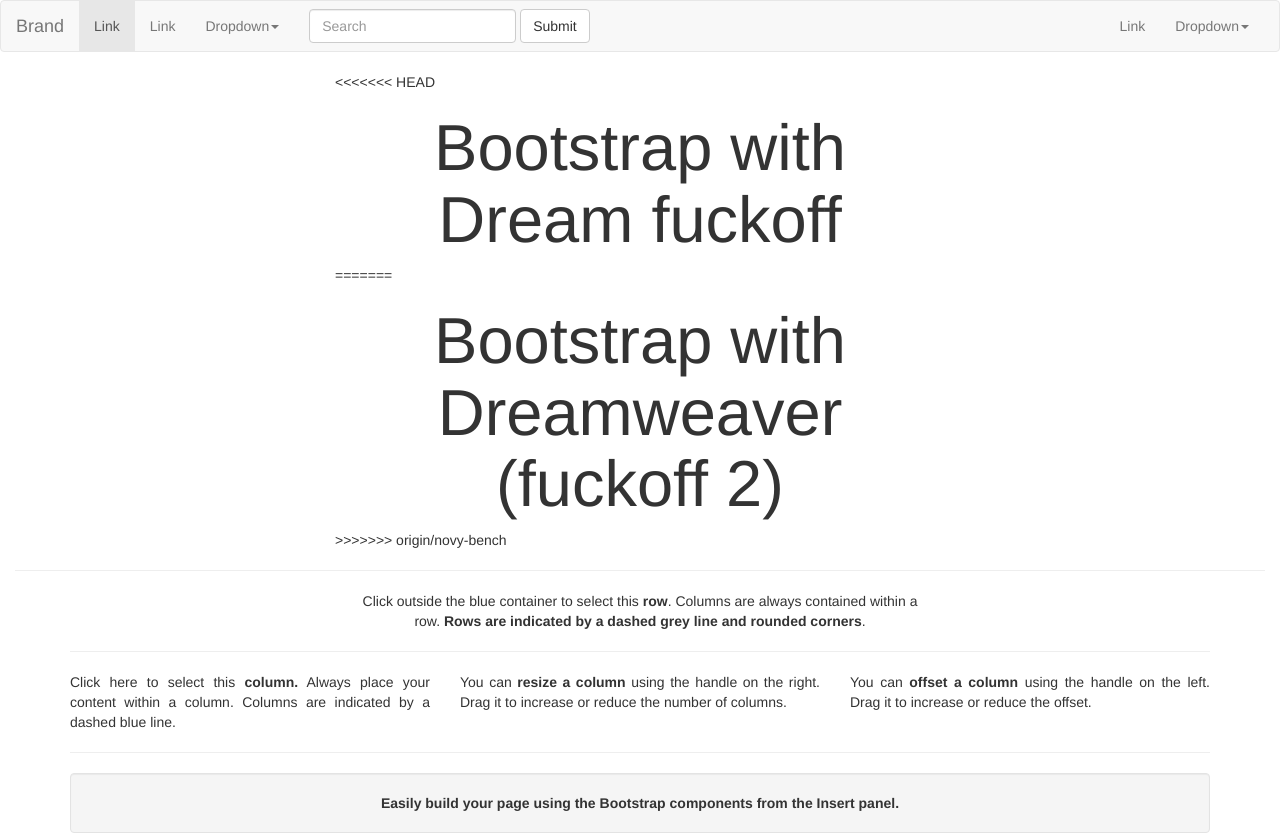
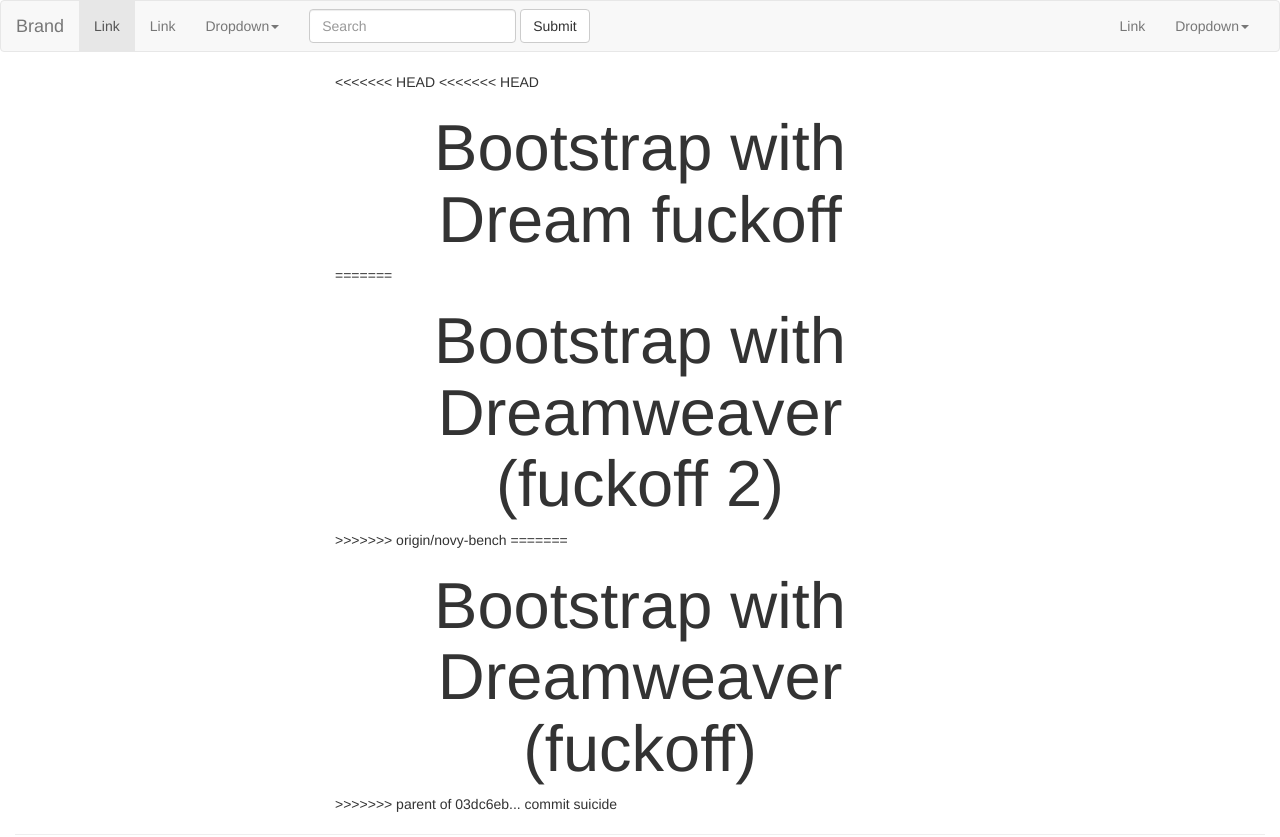
Before and after one commit to igniter89/Novy-github-test, a plain HTML site: page index.html in a window 1280 px wide. Shown: the top 837 px of the page. Drawn offline with nearby package versions, Linux system fonts and the light colour scheme.

Commit message:
test
test

```diff
--- a/index.html
+++ b/index.html
@@ -69,10 +69,14 @@
   <div class="row">
     <div class="col-md-6 col-md-offset-3">
 <<<<<<< HEAD
+<<<<<<< HEAD
       <h1 class="text-center">Bootstrap with Dream fuckoff</h1>
 =======
       <h1 class="text-center">Bootstrap with Dreamweaver (fuckoff 2)</h1>
 >>>>>>> origin/novy-bench
+=======
+      <h1 class="text-center">Bootstrap with Dreamweaver (fuckoff)</h1>
+>>>>>>> parent of 03dc6eb... commit suicide
     </div>
   </div>
   <hr>
```
